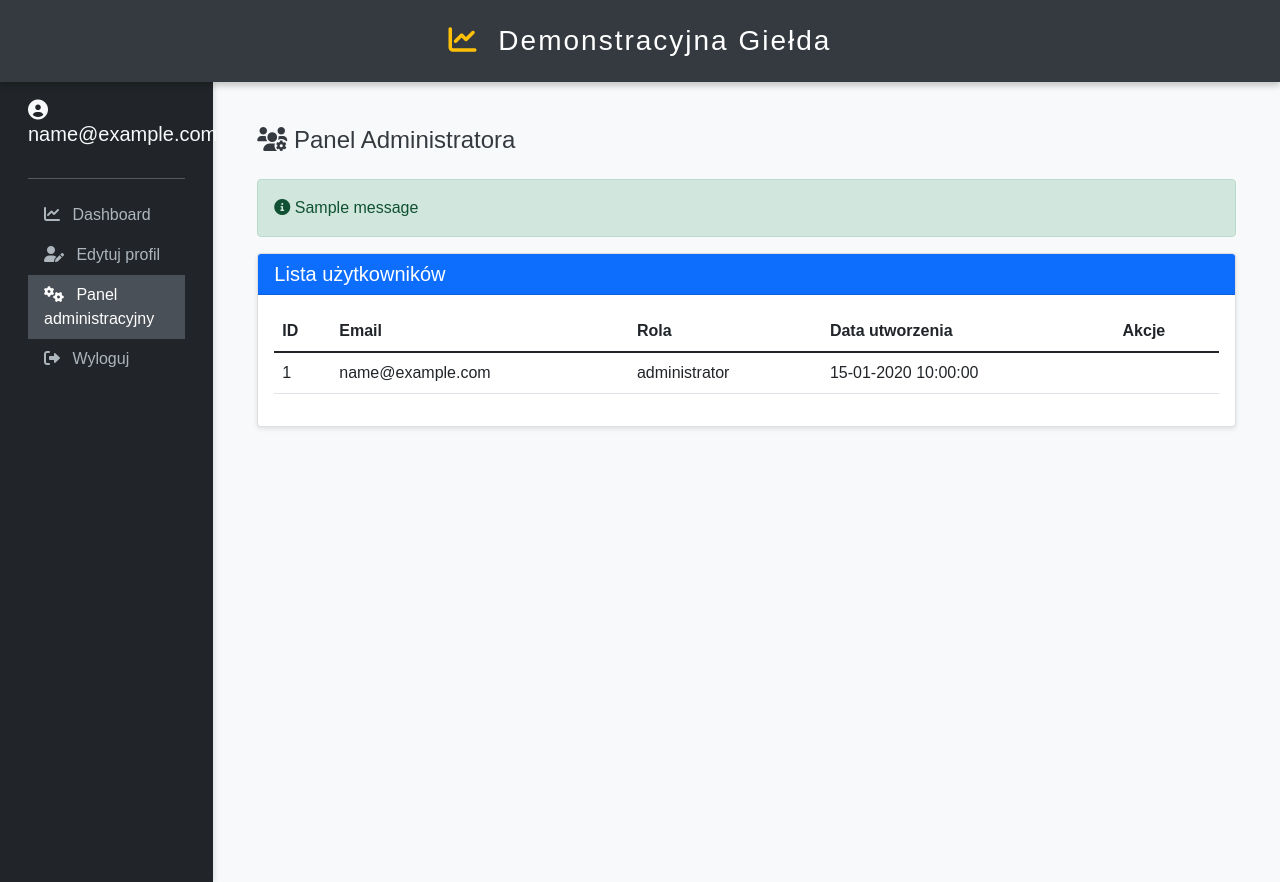
After one commit to spry02/pzz-webapp, a Flask app: page /admin_panel in a window 1280 px wide. The commit adds this page. Run offline with Flask 3, Linux system fonts and the light colour scheme; the visitor is signed in with stand-in values (Sample User, id 1); data comes from the database, SQL or seed files in the repository; tables that the repository leaves empty hold one stand-in row (values such as "Sample post"); one stand-in notice (Sample message) is shown.

Commit message:
Implementacja roli admina oraz dodanie widoku listy użytkowników dla admina

```diff
--- a/website/app.py
+++ b/website/app.py
@@ -58,6 +58,29 @@ def get_instruments():
         return []
     finally:
         cursor.close()
+
+@app.route('/admin_panel', methods=['GET', 'POST'])
+@login_required
+def admin_panel():
+    if session['rola'] != 'administrator':
+        flash("Brak dostępu do panelu administratora", "danger")
+        return redirect(url_for('dashboard'))
+
+    if request.method == 'POST' and 'action' in request.form:
+        action = request.form.get('action')
+        user_id = request.form.get('user_id')
+
+        if action == 'delete_user':
+            if db.delete_user_by_id(user_id):
+                flash("Użytkownik został usunięty pomyślnie!", "success")
+                return jsonify({'success': True})
+            else:
+                flash("Błąd podczas usuwania użytkownika.", "danger")
+                return jsonify({'error': "Błąd podczas usuwania użytkownika."}), 400
+
+    users = db.get_all_users()
+    transactions = db.get_all_transactions()
+    return render_template('admin_panel.html', users=users, transactions=transactions)
 
 @app.route('/edit_profile', methods=['GET', 'POST'])
 @login_required
@@ -121,16 +144,22 @@ def login():
         email = request.form.get('username')
         password = request.form.get('password')
 
-        user = db.verify_user(email, password)
-        if user:
-            session['user_id'] = user['user_id']
-            session['email'] = user['email']
-            session['rola'] = user['rola_nazwa']
-            flash("Pomyślnie zalogowano!", "success")
-            return jsonify({'success': True, 'redirect': url_for('dashboard')})  # Zmiana przekierowania na dashboard
-        else:
-            flash("Nieprawidłowy email lub hasło", "danger")
-            return jsonify({'error': 'Nieprawidłowy email lub hasło'}), 401
+        try:
+            user = db.verify_user(email, password)
+            if user:
+                session['user_id'] = user['user_id']
+                session['email'] = user['email']
+                session['rola'] = user['rola_nazwa']
+                flash("Pomyślnie zalogowano!", "success")
+                return jsonify({'success': True, 'redirect': url_for('dashboard')})
+            else:
+                flash("Nieprawidłowy email lub hasło", "danger")
+                return jsonify({'error': 'Nieprawidłowy email lub hasło'}), 401
+        except Exception as e:
+            app.logger.error(f"Database error: {str(e)}")
+            flash("Błąd połączenia z bazą danych", "danger")
+            return jsonify({'error': 'Błąd serwera'}), 500
+
     return render_template('login.html')
 
 # Wylogowanie
--- /dev/null
+++ b/website/templates/admin_panel.html
@@ -0,0 +1,166 @@
+<!DOCTYPE html>
+<html lang="pl">
+<head>
+    <meta charset="UTF-8">
+    <meta name="viewport" content="width=device-width, initial-scale=1.0">
+    <title>Panel Administratora</title>
+
+    <!-- Importowanie bibliotek -->
+    <link href="https://cdn.jsdelivr.net/npm/bootstrap@5.1.3/dist/css/bootstrap.min.css" rel="stylesheet">
+    <link href="https://cdnjs.cloudflare.com/ajax/libs/font-awesome/6.0.0-beta3/css/all.min.css" rel="stylesheet">
+    <link href="https://cdnjs.cloudflare.com/ajax/libs/animate.css/4.1.1/animate.min.css" rel="stylesheet">
+    <link rel="stylesheet" href="{{ url_for('static', filename='style.css') }}">
+</head>
+<body>
+    <div class="header animate__animated animate__fadeInDown">
+        <i class="fa-solid fa-chart-line"></i> Demonstracyjna Giełda
+    </div>
+
+    <div class="container-fluid">
+        <div class="row">
+            <!-- Nawigacja boczna -->
+            <div class="col-md-2 bg-dark text-light sidebar">
+                <div class="d-flex flex-column p-3">
+                    <h5 class="mb-3">
+                        <i class="fas fa-user-circle"></i> {{ session['email'] }}
+                    </h5>
+                    <hr>
+                    <ul class="nav flex-column">
+                        <li class="nav-item">
+                            <a class="nav-link" href="{{ url_for('dashboard') }}">
+                                <i class="fas fa-chart-line"></i> Dashboard
+                            </a>
+                        </li>
+                        <li class="nav-item">
+                            <a class="nav-link" href="{{ url_for('edit_profile') }}">
+                                <i class="fas fa-user-edit"></i> Edytuj profil
+                            </a>
+                        </li>
+                        <li class="nav-item">
+                            <a class="nav-link active" href="{{ url_for('admin_panel') }}">
+                                <i class="fas fa-cogs"></i> Panel administracyjny
+                            </a>
+                        </li>
+                        <li class="nav-item">
+                            <a class="nav-link" href="{{ url_for('logout') }}">
+                                <i class="fas fa-sign-out-alt"></i> Wyloguj
+                            </a>
+                        </li>
+                    </ul>
+                </div>
+            </div>
+
+            <!-- Zawartość główna -->
+            <div class="col-md-10 main-content">
+                <div class="mt-4 px-4">
+                    <h2 class="mb-4"><i class="fas fa-users-cog"></i> Panel Administratora</h2>
+
+                    {% with messages = get_flashed_messages(with_categories=true) %}
+                        {% if messages %}
+                            {% for category, message in messages %}
+                                <div class="alert alert-{{ category }}">
+                                    <i class="fas fa-info-circle"></i> {{ message }}
+                                </div>
+                            {% endfor %}
+                        {% endif %}
+                    {% endwith %}
+
+                    <div class="card">
+                        <div class="card-header bg-primary text-white">
+                            <h5 class="mb-0">Lista użytkowników</h5>
+                        </div>
+                        <div class="card-body">
+                            <div class="table-responsive">
+                                <table class="table table-hover">
+                                    <thead>
+                                        <tr>
+                                            <th>ID</th>
+                                            <th>Email</th>
+                                            <th>Rola</th>
+                                            <th>Data utworzenia</th>
+                                            <th>Akcje</th>
+                                        </tr>
+                                    </thead>
+                                    <tbody>
+                                        {% for user in users %}
+                                        <tr id="user-{{ user.user_id }}">
+                                            <td>{{ user.user_id }}</td>
+                                            <td>{{ user.email }}</td>
+                                            <td>{{ user.rola_nazwa }}</td>
+                                            <td>{{ user.data_utworzenia.strftime('%d-%m-%Y %H:%M:%S') }}</td>
+                                            <td>
+                                                {% if user.rola_nazwa != 'administrator' %}
+                                                <button class="btn btn-sm btn-danger" onclick="deleteUser('{{ user.user_id }}')">
+                                                    <i class="fas fa-trash"></i> Usuń
+                                                </button>
+                                                {% endif %}
+                                            </td>
+                                        </tr>
+                                        {% endfor %}
+                                    </tbody>
+                                </table>
+                            </div>
+                        </div>
+                    </div>
+                </div>
+            </div>
+        </div>
+    </div>
+
+    <!-- Potwierdzenie usunięcia użytkownika -->
+    <div class="modal fade" id="deleteConfirmModal" tabindex="-1">
+        <div class="modal-dialog">
+            <div class="modal-content">
+                <div class="modal-header bg-danger text-white">
+                    <h5 class="modal-title">Potwierdzenie usunięcia</h5>
+                    <button type="button" class="btn-close" data-bs-dismiss="modal"></button>
+                </div>
+                <div class="modal-body">
+                    Czy na pewno chcesz usunąć tego użytkownika? Ta operacja jest nieodwracalna.
+                </div>
+                <div class="modal-footer">
+                    <button type="button" class="btn btn-secondary" data-bs-dismiss="modal">Anuluj</button>
+                    <button type="button" class="btn btn-danger" id="confirmDelete">Usuń</button>
+                </div>
+            </div>
+        </div>
+    </div>
+
+    <script src="https://cdn.jsdelivr.net/npm/bootstrap@5.1.3/dist/js/bootstrap.bundle.min.js"></script>
+    <script>
+        let userToDelete = null;
+        const deleteModal = new bootstrap.Modal(document.getElementById('deleteConfirmModal'));
+
+        function deleteUser(userId) {
+            userToDelete = userId;
+            deleteModal.show();
+        }
+
+        document.getElementById('confirmDelete').addEventListener('click', function() {
+            if (!userToDelete) return;
+
+            fetch('/admin_panel', {
+                method: 'POST',
+                headers: { 'Content-Type': 'application/x-www-form-urlencoded' },
+                body: new URLSearchParams({
+                    action: 'delete_user',
+                    user_id: userToDelete
+                })
+            })
+            .then(response => response.json())
+            .then(data => {
+                if (data.success) {
+                    document.getElementById(`user-${userToDelete}`).remove();
+                    deleteModal.hide();
+                } else {
+                    alert('Błąd podczas usuwania użytkownika');
+                }
+            })
+            .catch(error => {
+                console.error('Error:', error);
+                alert('Wystąpił błąd podczas usuwania użytkownika');
+            });
+        });
+    </script>
+</body>
+</html>
```
Also changed, not shown: website/database/connection.py (+109 -8 lines), website/templates/dashboard.html (+7 -0 lines), website/templates/edit_profile.html (+5 -2 lines).
